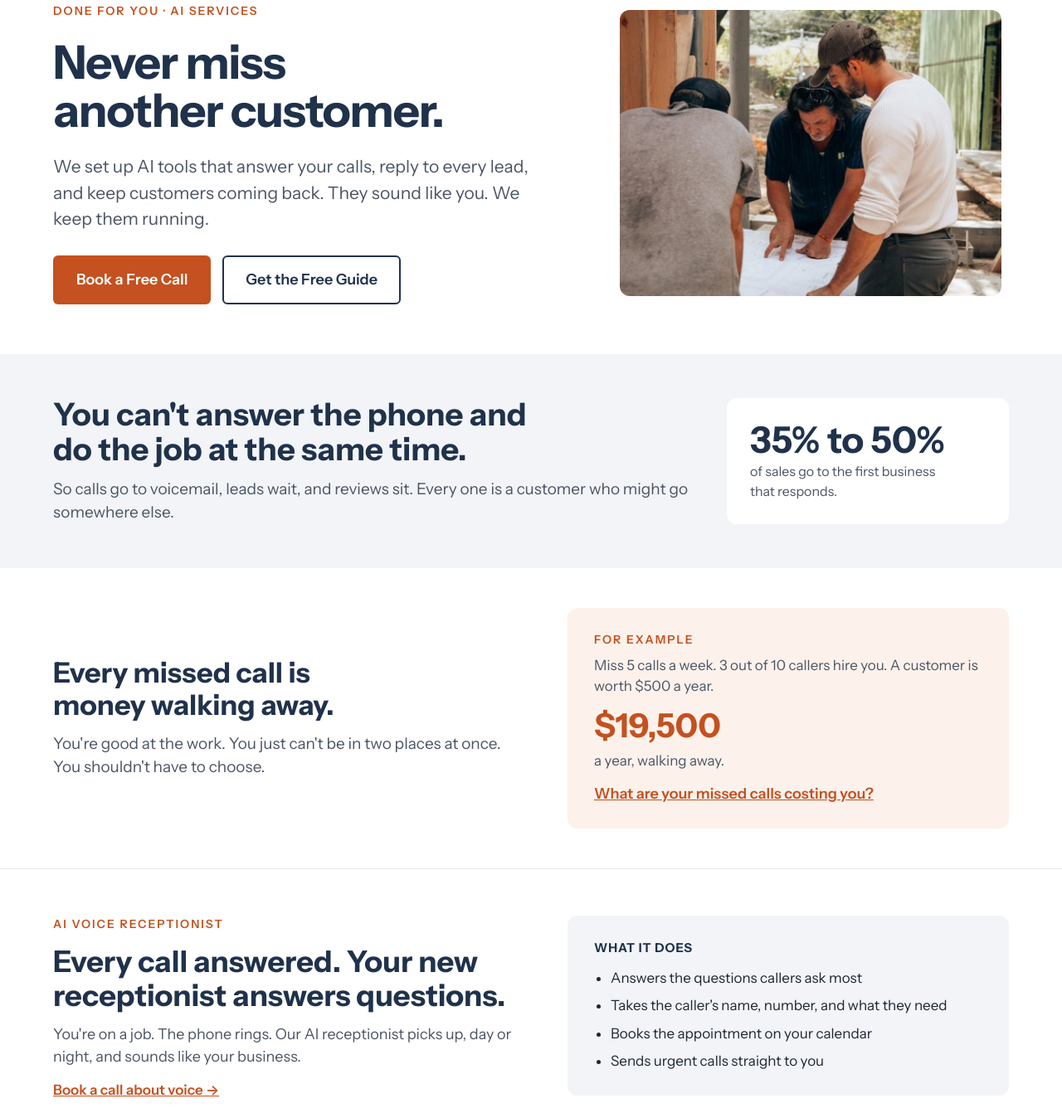
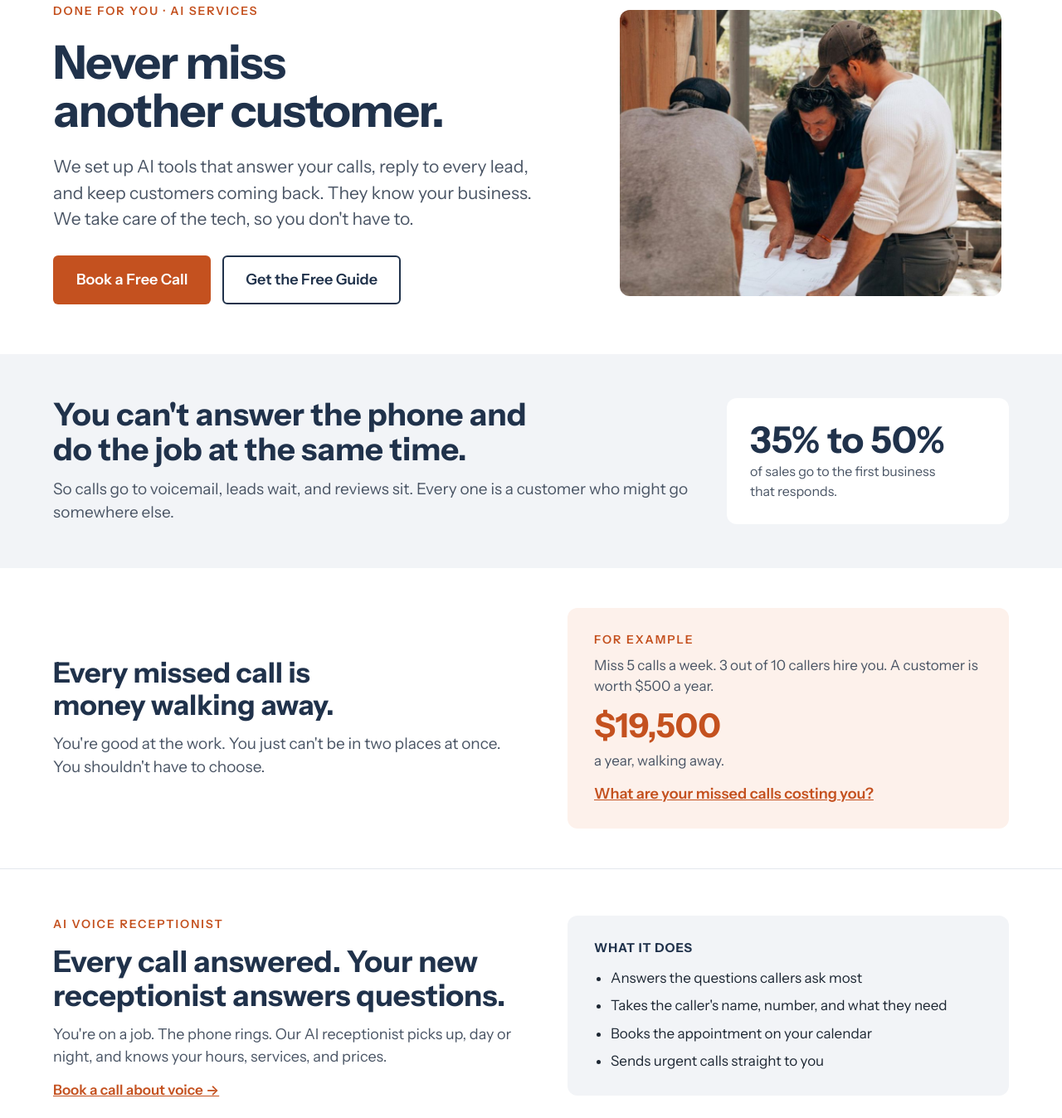
Before and after one commit to BreakThruLLC/breakthrugrowth, a plain HTML site: page ai-services/index.html in a window 1280 px wide. Shown: the part 132-1480 px from the top of the page at 83% size. Drawn offline with Linux system fonts and the light colour scheme.

Commit message:
Copy: 'know your business' replaces 'sound like you'; clearer hero
Co-Authored-By: Claude Opus 5.5 <noreply@anthropic.com>
Claude-Session: https://claude.ai/code/session_015ACpWAwvxE3Cuy7Hm2hscd

```diff
--- a/ai-services/index.html
+++ b/ai-services/index.html
@@ -54,7 +54,7 @@
 <div style="flex: 1 1 520px; min-width: 0; display: flex; flex-direction: column; gap: 22px">
 <p style="margin: 0; font-size: 14px; font-weight: 600; letter-spacing: 0.14em; color: #C4511F">DONE FOR YOU · AI SERVICES</p>
 <h1 style="margin: 0; font-size: 56px; line-height: 1.05; font-weight: 700; color: #20324B; letter-spacing: -0.02em">Never miss another customer.</h1>
-<p style="margin: 0; font-size: 21px; color: #4A5565; max-width: 580px">We set up AI tools that answer your calls, reply to every lead, and keep customers coming back. They sound like you. We keep them running.</p>
+<p style="margin: 0; font-size: 21px; color: #4A5565; max-width: 580px">We set up AI tools that answer your calls, reply to every lead, and keep customers coming back. They know your business. We take care of the tech, so you don't have to.</p>
 <div style="display: flex; flex-wrap: wrap; gap: 14px; margin-top: 6px">
 <a href="/start/" style="background: #C4511F; color: #FFFFFF; text-decoration: none; font-weight: 600; font-size: 18px; padding: 16px 28px; border-radius: 6px">Book a Free Call</a>
 <a href="/#free-guide" style="border: 2px solid #20324B; color: #20324B; text-decoration: none; font-weight: 600; font-size: 18px; padding: 14px 26px; border-radius: 6px">Get the Free Guide</a>
@@ -102,7 +102,7 @@
 <div style="flex: 1 1 460px; min-width: 0; display: flex; flex-direction: column; gap: 14px">
 <p style="margin: 0; font-size: 14px; font-weight: 600; letter-spacing: 0.14em; color: #C4511F">AI VOICE RECEPTIONIST</p>
 <h2 style="margin: 0; font-size: 36px; line-height: 1.12; color: #20324B">Every call answered. Your new receptionist answers questions.</h2>
-<p style="margin: 0; font-size: 18px; color: #4A5565">You're on a job. The phone rings. Our AI receptionist picks up, day or night, and sounds like your business.</p>
+<p style="margin: 0; font-size: 18px; color: #4A5565">You're on a job. The phone rings. Our AI receptionist picks up, day or night, and knows your hours, services, and prices.</p>
 <a href="/start/" style="font-weight: 600; font-size: 17px">Book a call about voice →</a>
 </div>
 <div style="flex: 1 1 420px; min-width: 0; background: #F2F4F7; border-radius: 12px; padding: 28px 32px; display: flex; flex-direction: column; gap: 12px">
```
Also changed, not shown: index.html (+1 -1 lines).
